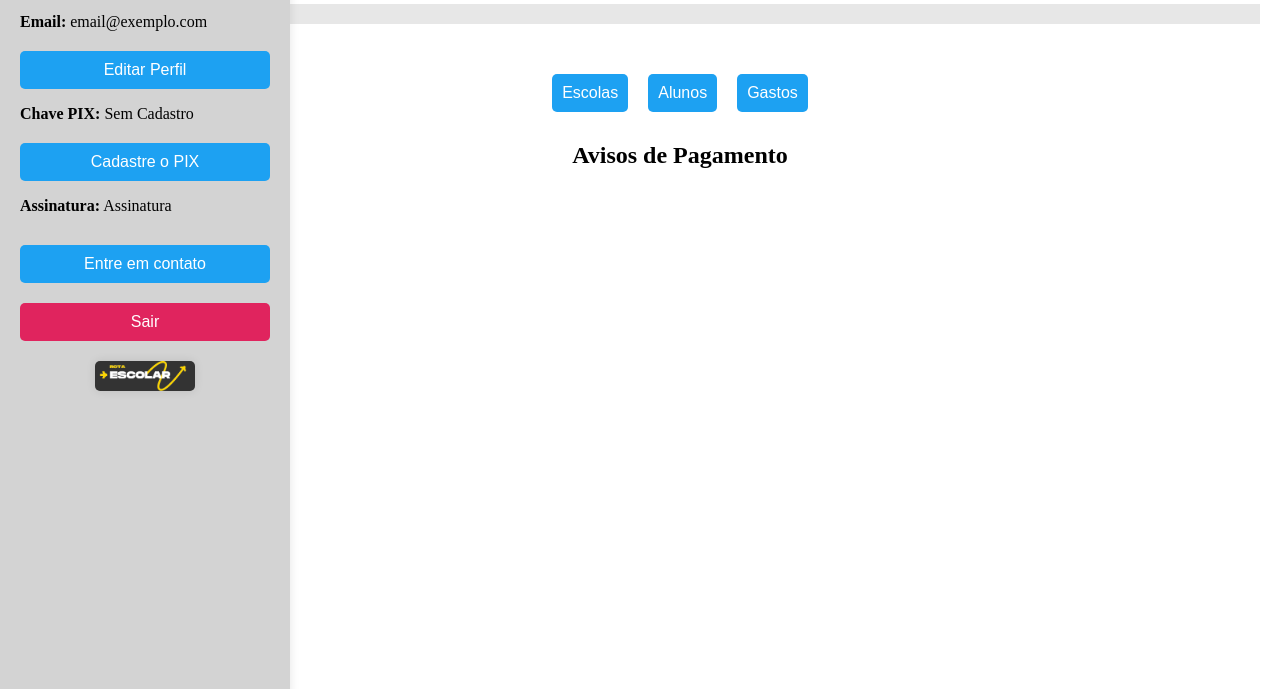
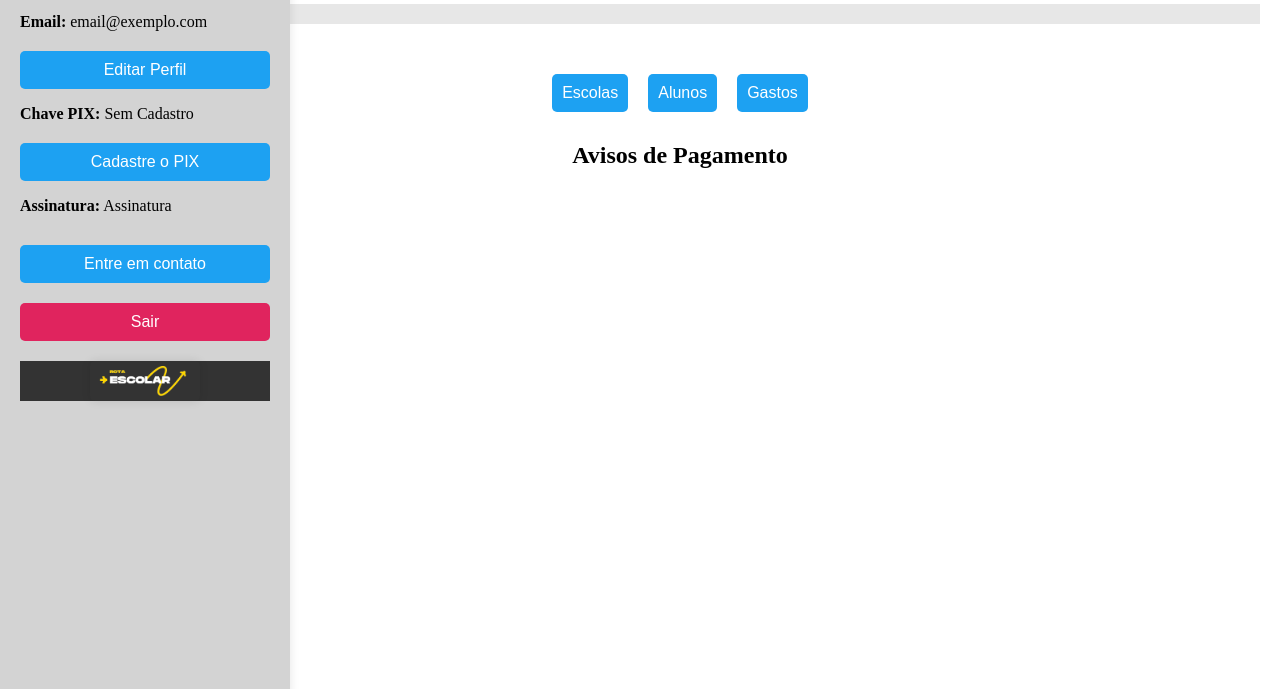
Before and after one commit to PhaelRD/rota-escolar, a website: page public/usuario.html in a window 1280 px wide. Both pictures are taken after a click on the picture 45 px from the left and 45 px from the top of the page. Shown: the part 111-800 px from the top of the page. Drawn offline with Linux system fonts and the light colour scheme; some packages are replaced by stand-ins of ours; no server answers; a script that the page names is missing.

Commit message:
atualização visual

```diff
--- a/public/css/alunos.css
+++ b/public/css/alunos.css
@@ -246,12 +246,14 @@ body {
 
   /* Adicione este CSS para esconder os elementos dentro do sidebar quando retraído */
   .sidebar.expandido .dados,
-  .sidebar.expandido .botoes {
+  .sidebar.expandido .botoes,
+  .sidebar.expandido .logo {
     display: block;
   }
 
   .sidebar .dados,
-  .sidebar .botoes {
+  .sidebar .botoes,
+  .sidebar .logo {
     display: none;
   }
 
@@ -292,7 +294,8 @@ body {
 
   /* Estilo dos elementos dentro do sidebar */
   .sidebar.expandido .dados,
-  .sidebar.expandido .botoes {
+  .sidebar.expandido .botoes,
+  .sidebar.expandido .logo {
     display: block; /* Mostra os elementos quando o sidebar estiver expandido */
   }
 
@@ -439,7 +442,7 @@ header {
   height: auto; /* Mantém a proporção da imagem */
   border-radius: 5px; /* Bordas arredondadas, opcional */
   box-shadow: 0 0 10px rgba(0, 0, 0, 0.1); /* Sombra suave, opcional */
-  background-color: #333;
+  padding: 5px;
 
 }
 
--- a/public/css/alunos2.css
+++ b/public/css/alunos2.css
@@ -268,12 +268,14 @@ body {
 
   /* Adicione este CSS para esconder os elementos dentro do sidebar quando retraído */
   .sidebar.expandido .dados,
-  .sidebar.expandido .botoes {
+  .sidebar.expandido .botoes,
+  .sidebar.expandido .logo {
     display: block;
   }
 
   .sidebar .dados,
-  .sidebar .botoes {
+  .sidebar .botoes,
+  .sidebar .logo {
     display: none;
   }
 
@@ -314,7 +316,8 @@ body {
 
   /* Estilo dos elementos dentro do sidebar */
   .sidebar.expandido .dados,
-  .sidebar.expandido .botoes {
+  .sidebar.expandido .botoes,
+  .sidebar.expandido .logo {
     display: block; /* Mostra os elementos quando o sidebar estiver expandido */
   }
 
--- a/public/css/assinatura.css
+++ b/public/css/assinatura.css
@@ -232,12 +232,14 @@ body {
 
   /* Adicione este CSS para esconder os elementos dentro do sidebar quando retraído */
   .sidebar.expandido .dados,
-  .sidebar.expandido .botoes {
+  .sidebar.expandido .botoes,
+  .sidebar.expandido .logo {
     display: block;
   }
 
   .sidebar .dados,
-  .sidebar .botoes {
+  .sidebar .botoes,
+  .sidebar .logo {
     display: none;
   }
 
@@ -278,7 +280,8 @@ body {
 
   /* Estilo dos elementos dentro do sidebar */
   .sidebar.expandido .dados,
-  .sidebar.expandido .botoes {
+  .sidebar.expandido .botoes,
+  .sidebar.expandido .logo {
     display: block; /* Mostra os elementos quando o sidebar estiver expandido */
   }
 
@@ -333,5 +336,6 @@ body {
   height: auto; /* Mantém a proporção da imagem */
   border-radius: 5px; /* Bordas arredondadas, opcional */
   box-shadow: 0 0 10px rgba(0, 0, 0, 0.1); /* Sombra suave, opcional */
-  background-color: #333;
+  padding: 5px;
+
 }
--- a/public/css/assinatura2.css
+++ b/public/css/assinatura2.css
@@ -254,12 +254,14 @@ body {
 
   /* Adicione este CSS para esconder os elementos dentro do sidebar quando retraído */
   .sidebar.expandido .dados,
-  .sidebar.expandido .botoes {
+  .sidebar.expandido .botoes,
+  .sidebar.expandido .logo {
     display: block;
   }
 
   .sidebar .dados,
-  .sidebar .botoes {
+  .sidebar .botoes,
+  .sidebar .logo {
     display: none;
   }
 
@@ -300,7 +302,8 @@ body {
 
   /* Estilo dos elementos dentro do sidebar */
   .sidebar.expandido .dados,
-  .sidebar.expandido .botoes {
+  .sidebar.expandido .botoes,
+  .sidebar.expandido .logo {
     display: block; /* Mostra os elementos quando o sidebar estiver expandido */
   }
 
--- a/public/css/escolas.css
+++ b/public/css/escolas.css
@@ -231,12 +231,14 @@ body {
 }
 
 .sidebar.expandido .dados,
-.sidebar.expandido .botoes {
+.sidebar.expandido .botoes,
+.sidebar.expandido .logo {
   display: block;
 }
 
 .sidebar .dados,
-.sidebar .botoes {
+.sidebar .botoes,
+.sidebar .logo {
   display: none;
 }
 
@@ -272,7 +274,8 @@ body {
 }
 
 .sidebar.expandido .dados,
-.sidebar.expandido .botoes {
+.sidebar.expandido .botoes,
+.sidebar.expandido .logo {
   display: block;
 }
 
@@ -410,7 +413,7 @@ button:hover {
   height: auto; /* Mantém a proporção da imagem */
   border-radius: 5px; /* Bordas arredondadas, opcional */
   box-shadow: 0 0 10px rgba(0, 0, 0, 0.1); /* Sombra suave, opcional */
-  background-color: #333;
+  padding: 5px;
 
 }
 
--- a/public/css/escolas2.css
+++ b/public/css/escolas2.css
@@ -236,12 +236,14 @@ body {
 }
 
 .sidebar.expandido .dados,
-.sidebar.expandido .botoes {
+.sidebar.expandido .botoes,
+.sidebar.expandido .logo {
   display: block;
 }
 
 .sidebar .dados,
-.sidebar .botoes {
+.sidebar .botoes,
+.sidebar .logo {
   display: none;
 }
 
@@ -277,7 +279,8 @@ body {
 }
 
 .sidebar.expandido .dados,
-.sidebar.expandido .botoes {
+.sidebar.expandido .botoes,
+.sidebar.expandido .logo {
   display: block;
 }
 
--- a/public/css/gastos.css
+++ b/public/css/gastos.css
@@ -232,12 +232,14 @@ body {
 
   /* Adicione este CSS para esconder os elementos dentro do sidebar quando retraído */
   .sidebar.expandido .dados,
-  .sidebar.expandido .botoes {
+  .sidebar.expandido .botoes,
+  .sidebar.expandido .logo {
     display: block;
   }
 
   .sidebar .dados,
-  .sidebar .botoes {
+  .sidebar .botoes,
+  .sidebar .logo {
     display: none;
   }
 
@@ -278,7 +280,8 @@ body {
 
   /* Estilo dos elementos dentro do sidebar */
   .sidebar.expandido .dados,
-  .sidebar.expandido .botoes {
+  .sidebar.expandido .botoes,
+  .sidebar.expandido .logo {
     display: block; /* Mostra os elementos quando o sidebar estiver expandido */
   }
 
@@ -395,7 +398,7 @@ button:hover {
   height: auto; /* Mantém a proporção da imagem */
   border-radius: 5px; /* Bordas arredondadas, opcional */
   box-shadow: 0 0 10px rgba(0, 0, 0, 0.1); /* Sombra suave, opcional */
-  background-color: #333;
+  padding: 5px;
 
 }
 
--- a/public/css/gastos2.css
+++ b/public/css/gastos2.css
@@ -254,12 +254,14 @@ body {
 
   /* Adicione este CSS para esconder os elementos dentro do sidebar quando retraído */
   .sidebar.expandido .dados,
-  .sidebar.expandido .botoes {
+  .sidebar.expandido .botoes,
+  .sidebar.expandido .logo {
     display: block;
   }
 
   .sidebar .dados,
-  .sidebar .botoes {
+  .sidebar .botoes,
+  .sidebar .logo {
     display: none;
   }
 
@@ -300,7 +302,8 @@ body {
 
   /* Estilo dos elementos dentro do sidebar */
   .sidebar.expandido .dados,
-  .sidebar.expandido .botoes {
+  .sidebar.expandido .botoes,
+  .sidebar.expandido .logo {
     display: block; /* Mostra os elementos quando o sidebar estiver expandido */
   }
 
--- a/public/css/usuario.css
+++ b/public/css/usuario.css
@@ -322,12 +322,14 @@ body {
 }
 
 .sidebar.expandido .dados,
-.sidebar.expandido .botoes {
+.sidebar.expandido .botoes,
+.sidebar.expandido .logo {
   display: block;
 }
 
 .sidebar .dados,
-.sidebar .botoes {
+.sidebar .botoes,
+.sidebar .logo {
   display: none;
 }
 
@@ -363,7 +365,8 @@ body {
 }
 
 .sidebar.expandido .dados,
-.sidebar.expandido .botoes {
+.sidebar.expandido .botoes,
+.sidebar.expandido .logo {
   display: block;
 }
 
@@ -439,6 +442,9 @@ body {
   height: auto; /* Mantém a proporção da imagem */
   border-radius: 5px; /* Bordas arredondadas, opcional */
   box-shadow: 0 0 10px rgba(0, 0, 0, 0.1); /* Sombra suave, opcional */
-  background-color: #333;
+  padding: 5px;
+}
 
+.logo {
+  background-color: #333333;
 }
--- a/public/css/usuario2.css
+++ b/public/css/usuario2.css
@@ -325,12 +325,14 @@ body {
   }
 
 .sidebar.expandido .dados,
-.sidebar.expandido .botoes {
+.sidebar.expandido .botoes,
+.sidebar.expandido .logo {
     display: block;
   }
 
 .sidebar .dados,
-.sidebar .botoes {
+.sidebar .botoes,
+.sidebar .logo {
     display: none;
   }
 
@@ -366,7 +368,8 @@ body {
   }
 
 .sidebar.expandido .dados,
-.sidebar.expandido .botoes {
+.sidebar.expandido .botoes,
+.sidebar.expandido .logo {
     display: block;
   }
 
--- a/public/usuario.html
+++ b/public/usuario.html
@@ -66,6 +66,9 @@
       <div class="botoes">
         <button onclick="window.open('https://wa.me/5511984536653', '_blank')" class="button button-contato">Entre em contato</button>
         <button onclick="logout()" class="button button-logout">Sair</button>
+      </div>
+
+      <div class="logo">
         <img src="img/logo.png" alt="Descrição da Imagem" class="imagem-abaixo-botao">
       </div>
 
```
Also changed, not shown: public/alunos.html (+3 -0 lines), public/assinatura.html (+3 -0 lines), public/escolas.html (+3 -0 lines), public/gastos.html (+3 -0 lines).
